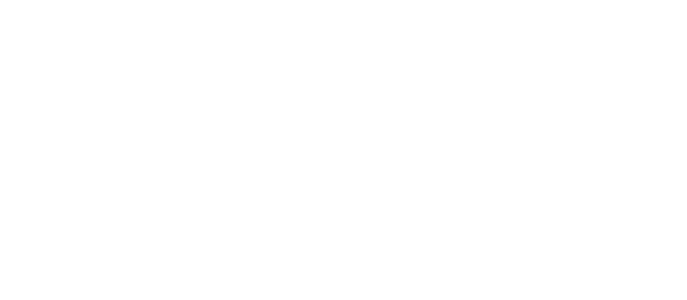
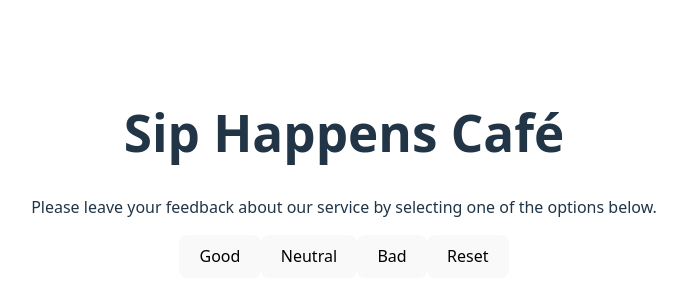
Before and after one commit to ihorborys/goit-neo-react-hw-module2, a React (Vite) app: page / in a window 1280 px wide. Shown: the part 226-526 px from the top of the page, without its empty margins (296-983 px from the left). Built offline with nearby package versions, Linux system fonts and the light colour scheme.

Commit message:
Created the app structure - step 1

```diff
--- a/src/App.jsx
+++ b/src/App.jsx
@@ -1,5 +1,8 @@
-import { useState } from 'react'
-import './App.css'
+import {useState} from 'react';
+import './App.css';
+import Description from "./components/Description/Description.jsx";
+import Options from "./components/Options/Options.jsx";
+import Feedback from "./components/Feedback/Feedback.jsx";
 
 function App() {
     const [count, setCount] = useState(
@@ -12,8 +15,11 @@ function App() {
 
     return (
         <>
+            <Description/>
+            <Options/>
+            <Feedback/>
+        </>
 
-    </>
     )
 }
 
--- /dev/null
+++ b/src/components/Description/Description.jsx
@@ -0,0 +1,13 @@
+import styles from "./Desription.module.css"
+
+
+const Description = () => {
+    return <>
+        <div>
+            <h1>Sip Happens Café</h1>
+            <p>Please leave your feedback about our service by selecting one of the options below.</p>
+        </div>
+    </>
+}
+
+export default Description
--- /dev/null
+++ b/src/components/Feedback/Feedback.jsx
@@ -0,0 +1,8 @@
+import styles from "./Feedback.module.css"
+
+
+const Feedback = () => {
+    return <></>
+}
+
+export default Feedback
--- /dev/null
+++ b/src/components/Options/Options.jsx
@@ -0,0 +1,15 @@
+import styles from "./Options.module.css"
+
+
+const Options = () => {
+    return <>
+        <div>
+            <button>Good</button>
+            <button>Neutral</button>
+            <button>Bad</button>
+            <button>Reset</button>
+        </div>
+    </>
+}
+
+export default Options
```
Also changed, not shown: src/components/Description/Desription.module.css (added), src/components/Feedback/Feedback.module.css (added), src/components/Options/Options.module.css (added). Lines whose indentation alone changed are shown as unchanged.
